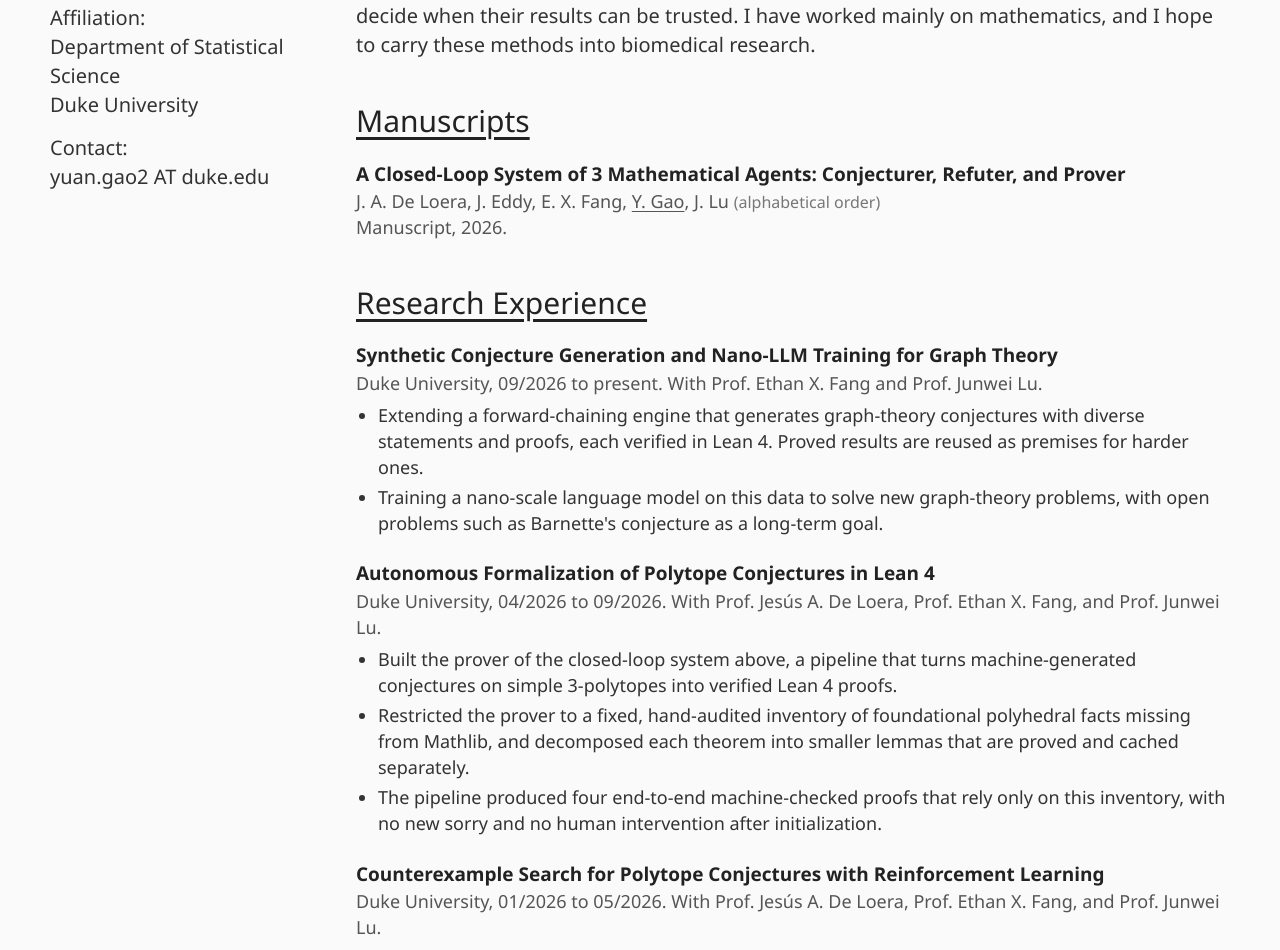
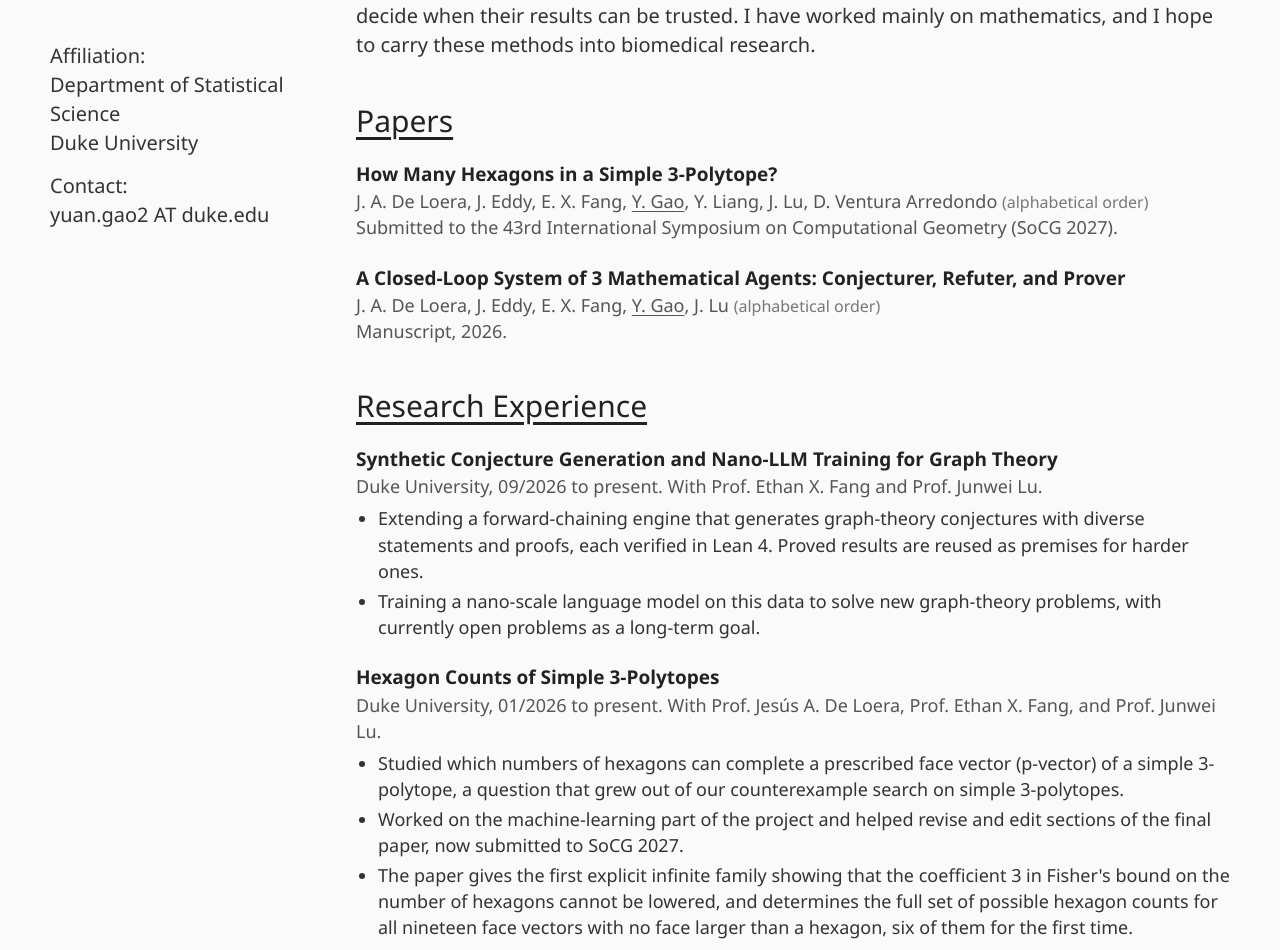
Before and after one commit to FELIXGAO0315/FELIXGAO0315.github.io, a plain HTML site: page index.html in a window 1280 px wide. Shown: the part 348-1298 px from the top of the page. Drawn offline with Linux system fonts and the light colour scheme.

Commit message:
Add SoCG 2027 submission and hexagon-counts research entry; update Barnette wording

```diff
--- a/index.html
+++ b/index.html
@@ -50,6 +50,7 @@
 
     <aside class="side">
       <nav>
+        <a href="#papers">Papers</a>
         <a href="#research">Research</a>
         <a href="#projects">Projects</a>
         <a href="#education">Education</a>
@@ -79,7 +80,13 @@
         methods into biomedical research.
       </p>
 
-      <h2 id="manuscripts">Manuscripts</h2>
+      <h2 id="papers">Papers</h2>
+
+  <div class="entry">
+    <div class="title">How Many Hexagons in a Simple 3-Polytope?</div>
+    <div class="authors">J. A. De Loera, J. Eddy, E. X. Fang, <span class="me">Y. Gao</span>, Y. Liang, J. Lu, D. Ventura Arredondo <span class="note">(alphabetical order)</span></div>
+    <div class="meta">Submitted to the 43rd International Symposium on Computational Geometry (SoCG 2027).</div>
+  </div>
 
   <div class="entry">
     <div class="title">A Closed-Loop System of 3 Mathematical Agents: Conjecturer, Refuter, and Prover</div>
@@ -94,7 +101,17 @@
     <div class="meta">Duke University, 09/2026 to present. With Prof. Ethan X. Fang and Prof. Junwei Lu.</div>
     <ul>
       <li>Extending a forward-chaining engine that generates graph-theory conjectures with diverse statements and proofs, each verified in Lean 4. Proved results are reused as premises for harder ones.</li>
-      <li>Training a nano-scale language model on this data to solve new graph-theory problems, with open problems such as Barnette's conjecture as a long-term goal.</li>
+      <li>Training a nano-scale language model on this data to solve new graph-theory problems, with currently open problems as a long-term goal.</li>
+    </ul>
+  </div>
+
+  <div class="entry">
+    <div class="title">Hexagon Counts of Simple 3-Polytopes</div>
+    <div class="meta">Duke University, 01/2026 to present. With Prof. Jesús A. De Loera, Prof. Ethan X. Fang, and Prof. Junwei Lu.</div>
+    <ul>
+      <li>Studied which numbers of hexagons can complete a prescribed face vector (p-vector) of a simple 3-polytope, a question that grew out of our counterexample search on simple 3-polytopes.</li>
+      <li>Worked on the machine-learning part of the project and helped revise and edit sections of the final paper, now submitted to SoCG 2027.</li>
+      <li>The paper gives the first explicit infinite family showing that the coefficient 3 in Fisher's bound on the number of hexagons cannot be lowered, and determines the full set of possible hexagon counts for all nineteen face vectors with no face larger than a hexagon, six of them for the first time.</li>
     </ul>
   </div>
 
```
